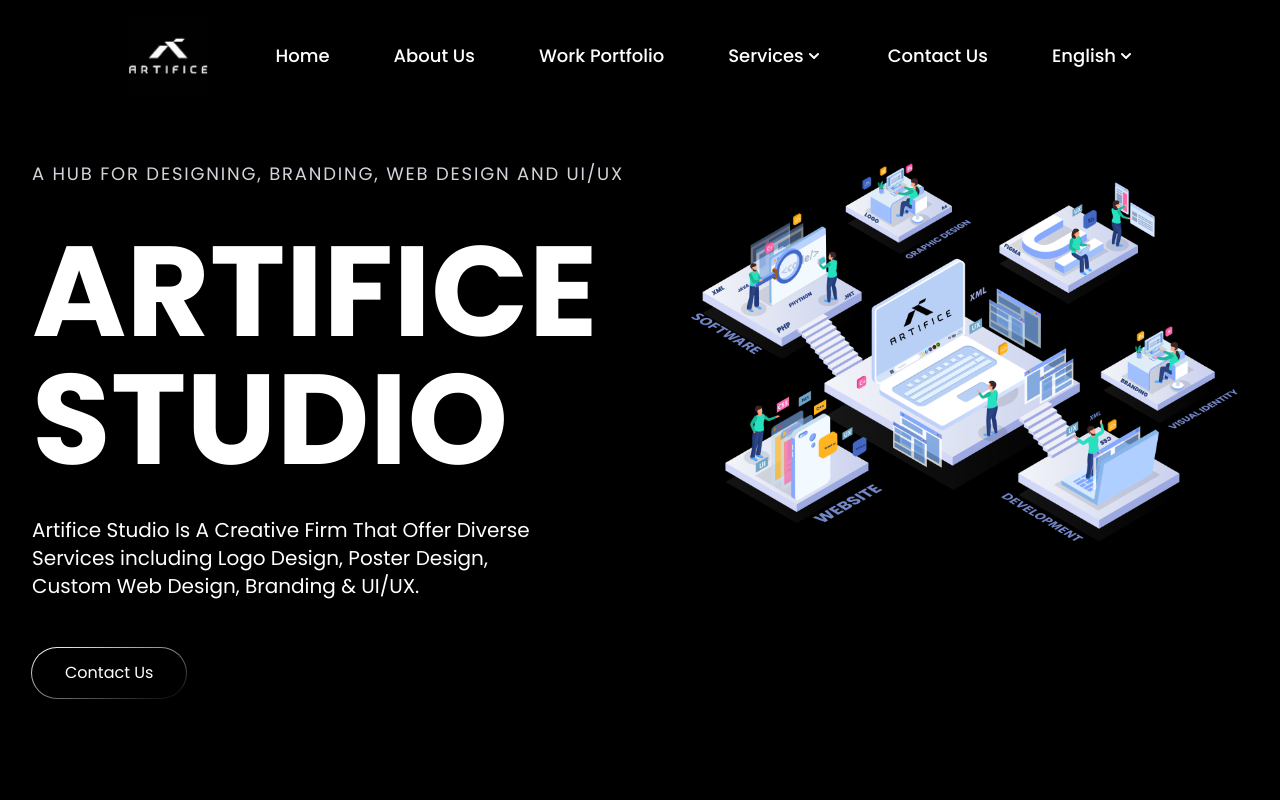
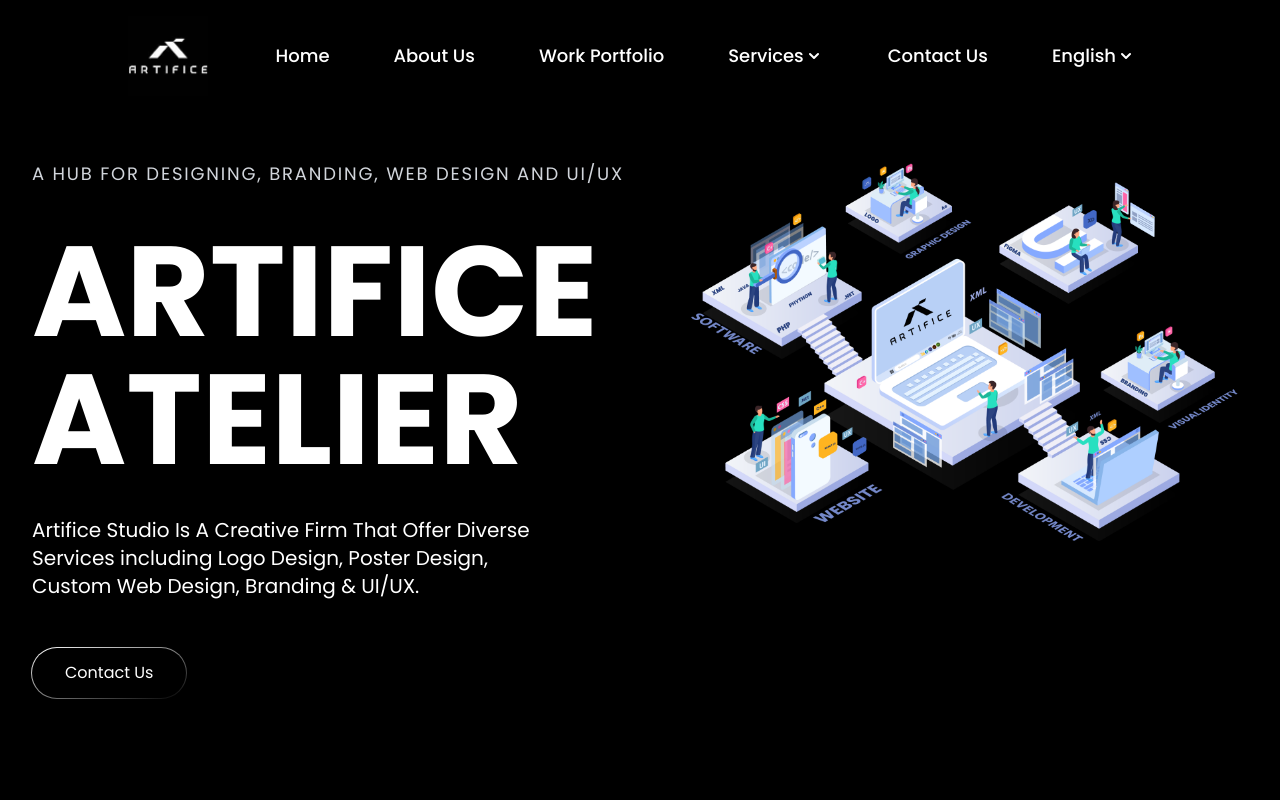
Before and after one commit to artificeatelier/Artifice, a React (Create React App) app: page / in a window 1280 px wide. Shown: the top 800 px of the page. Built offline with nearby package versions, Linux system fonts and the light colour scheme.

Commit message:
Update Home.jsx

```diff
--- a/src/features/Home/Home.jsx
+++ b/src/features/Home/Home.jsx
@@ -172,7 +172,7 @@
             <div className="relative">
                 <div className="lg:w-2/3">
                     <p className="text-lg font-normal tracking-widest text-gray-300 uppercase">{t("FirstLine")}</p>
-                    <h1 className="mt-6 text-5xl  text-white sm:mt-10 sm:text-5xl lg:text-7xl xl:text-9xl font-bold ">ARTIFICE <br/> STUDIO</h1>
+                    <h1 className="mt-6 text-5xl  text-white sm:mt-10 sm:text-5xl lg:text-7xl xl:text-9xl font-bold ">ARTIFICE <br/> ATELIER</h1>
                     <p className="max-w-lg mt-4 text-xl font-normal text-white sm:mt-8">{t("description")}</p>
                     <div className="relative inline-flex items-center justify-center mt-8 sm:mt-12 group">
                         <div className="absolute transition-all duration-200 rounded-full -inset-px bg-gradient-to-tl from-black to-white group-hover:shadow-lg group-hover:shadow-white/50"></div>
```
